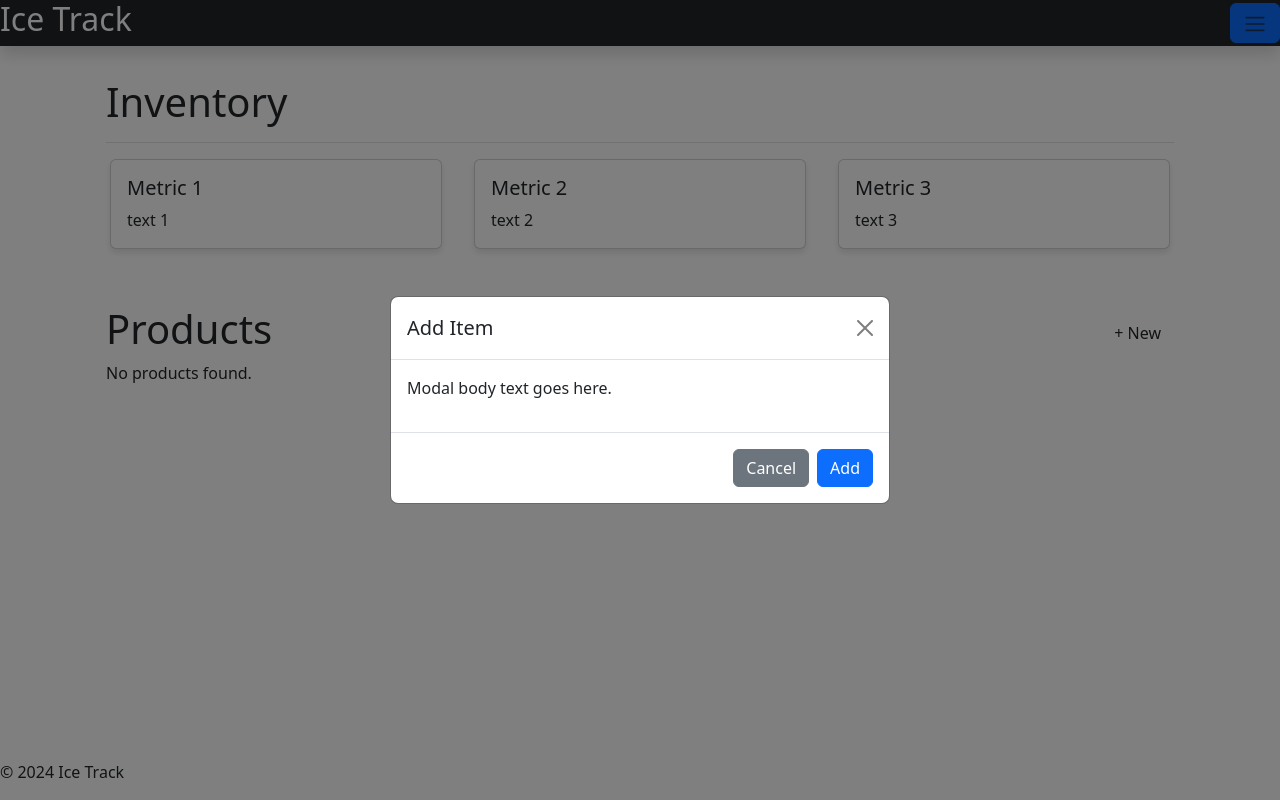
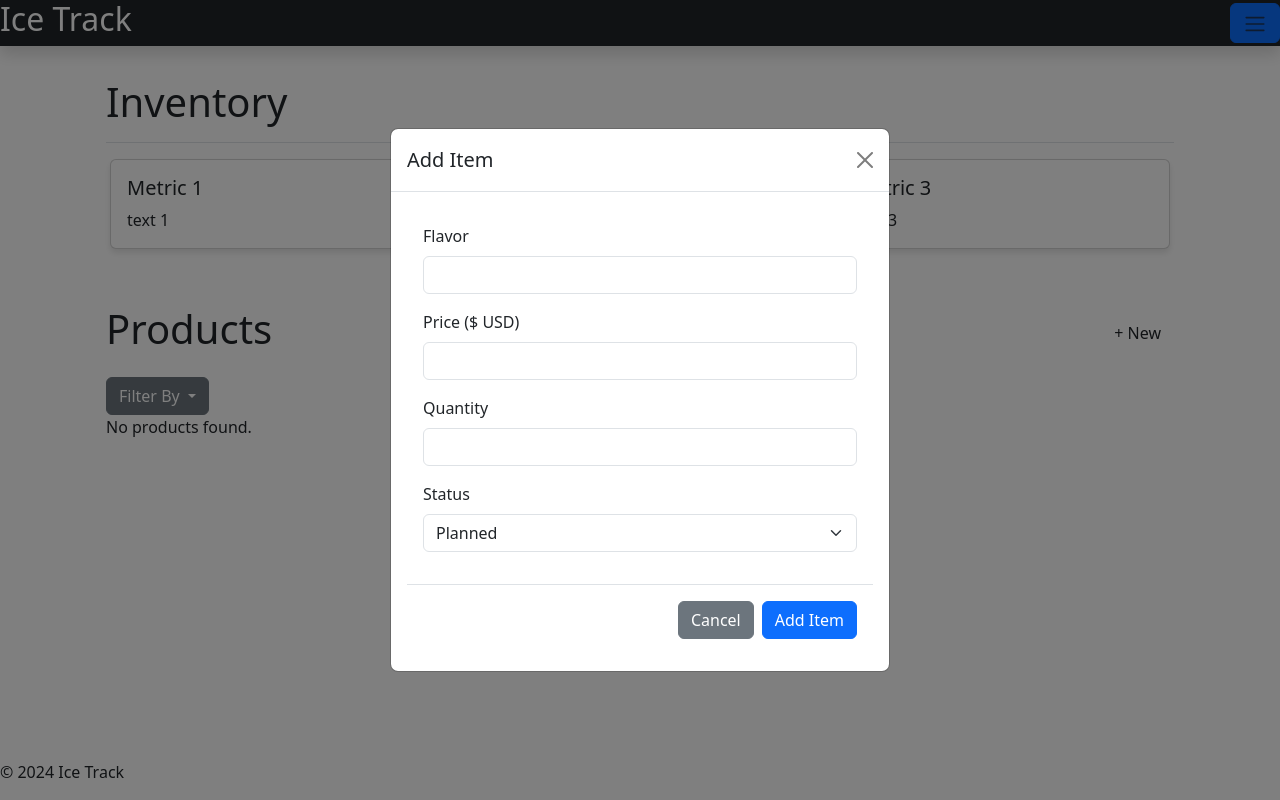
Before and after one commit to joaquin-mendoza8/ice-track, a Flask app: page /inventory in a window 1280 px wide, after a click on "+ New". Run offline with Flask 3, Linux system fonts and the light colour scheme; the visitor is signed in with stand-in values (Sample User, id 1); data that the repository does not hold is empty; parts of the project's set-up code (start-up, migrations or seed data) failed here and were passed over.

Commit message:
Updated product model attributes, inventory add/delete functionality, jinja custom filters

```diff
--- a/app/app.py
+++ b/app/app.py
@@ -3,6 +3,7 @@ from flask_session import Session as flask_session
 from flask_migrate import Migrate
 from flask_login import LoginManager, login_required, login_user, logout_user, current_user
 from config.config import Config, db, session as flask_session
+from app.utils.filters import *
 from app.endpoints.auth import auth
 from app.endpoints.inventory import inventory
 from app.models import User
@@ -15,6 +16,12 @@ app.config.from_object(Config)
 db.init_app(app)
 flask_session.init_app(app)
 migrate = Migrate(app, db)
+
+# register all custom Jinja filters
+filters = globals().copy()
+for name, func in filters.items():
+    if callable(func) and name.startswith('format_'):
+        app.jinja_env.filters[name.split('format_')[1]] = func
 
 # connect blueprints
 # app.register_blueprint(<BLUEPRINT_NAME>)
--- a/app/models.py
+++ b/app/models.py
@@ -29,6 +29,12 @@ class Product(db.Model):
     flavor=db.Column(db.String(150), nullable=False)
     price=db.Column(db.Float, nullable=False)
     quantity=db.Column(db.Integer, nullable=False)
+    status=db.Column(db.String(150), nullable=False, default='planned') # status of the product (planned or actual inventory)
+    created_at=db.Column(db.DateTime, nullable=False, default=func.now()) # when the product was created
+    deleted_at=db.Column(db.DateTime, nullable=True, default=None) # when the product was deleted
+    disposition=db.Column(db.String(150), nullable=True)  # disposition of a removed product (shipped, defective, spoiled, etc.)
+    # unit_size=db.Column(db.String(150), nullable=False) # TODO: figure out how to implement this
+    # order_id=db.Column(db.Integer, db.ForeignKey('order.id'), nullable=True) # TODO: implement after orders are implemented
 
     # print the product
     def __repr__(self):
--- a/app/static/css/inventory.css
+++ b/app/static/css/inventory.css
@@ -22,6 +22,8 @@
     cursor: pointer;
 }
 
-.delete-btn {
-    margin-top: 1rem;
-}
+/* #deleteForm {
+    display: flex;
+    align-items: start;
+    justify-content: left;
+} */
--- a/app/static/js/inventory.js
+++ b/app/static/js/inventory.js
@@ -1,4 +1,6 @@
 function openModal(product_content, productId) {
+
+    console.log(product_content);
 
     // set transaction id to hidden input fields
     const hiddenInput = document.getElementById('product-id');
@@ -21,6 +23,7 @@ function openModal(product_content, productId) {
 
     // set flavor, price, and quantity inputs
     productAttributes.forEach(attribute => {
+
         const inputField = document.getElementById(`product-${attribute}`);
 
         if (inputField.id === 'product-id') {
--- a/app/templates/inventory.html
+++ b/app/templates/inventory.html
@@ -31,25 +31,6 @@
                 {{ macros.metrics_card('Metric 3', 'text 3') }}
             </div>
 
-            <!-- Inventory Update Fields -->
-            <!-- <div class="form-container">
-                <form action="/inventory_update" method="post">
-                    <table>
-                        <tr>
-                            <th>Item</th>
-                            <th>Quantity</th>
-                        </tr>
-                        {% for item in items %}
-                            <tr>
-                                <td>{{ item.name }}</td>
-                                <td><input type="number" name="{{ item.id }}" value="{{ item.quantity }}"></td>
-                            </tr>
-                        {% endfor %}
-                    </table>
-                    <input type="submit" value="Update">
-                </form>
-            </div> -->
-
             <!-- Inventory Add Modal -->
             {% include 'modals/add_modal.html' %}
 
@@ -60,12 +41,32 @@
                     <h1>Products</h1>
                     <button type="button" class="btn modal-btn" data-bs-toggle="modal" data-bs-target="#exampleModal">+ New</button>
                 </div>
+
+                <!-- Dropdown for 'Filter By' functionality -->
+                <div class="dropdown mt-3">
+                    <button class="btn btn-secondary dropdown-toggle" type="button" id="dropdownMenuButton" data-bs-toggle="dropdown" aria-expanded="false">
+                        Filter By
+                    </button>
+                    <ul class="dropdown-menu" aria-labelledby="dropdownMenuButton">
+
+                        {% if products %}
+                            {% for key in products[0].keys() %}
+                                {% if key not in ['id', 'disposition', 'deleted_at'] %}
+                                    <li><a class="dropdown-item" href="/inventory?filter={{ key }}">{{ key | attribute }}</a></li>
+                                {% endif %}
+                            {% endfor %}
+                        {% endif %}
+
+                    </ul>
+                </div>
+
+                <!-- Table for inventory products -->
                 <table class="table table-hover table-borderless">
                     {% if products %}
                     <thead>
                         {% for key in products[0].keys() %}
-                            {% if key not in ['id'] %}
-                                <th scope="col">{{ key.capitalize() }}</th>
+                            {% if key not in ['id', 'disposition', 'deleted_at'] %}
+                                <th scope="col">{{ key | attribute }}</th>
                             {% endif %}
                         {% endfor %}
                     </thead>
@@ -74,8 +75,9 @@
                             {% set outer_index = loop.index - 1 %}
                             <tr onclick="openModal({{ product }}, {{ product['id'] }})" id="row-{{ outer_index }}">
                                 <td>{{ product.flavor }}</td>
-                                <td>{{ product.price }}</td>
+                                <td>{{ product.price | currency}}</td>
                                 <td>{{ product.quantity }}</td>
+                                <td>{{ product.status }}</td>
                             </tr>
                         {% endfor %}
                     </tbody>
--- a/app/templates/modals/add_modal.html
+++ b/app/templates/modals/add_modal.html
@@ -6,11 +6,55 @@
             <button type="button" class="btn-close" data-bs-dismiss="modal" aria-label="Close"></button>
         </div>
         <div class="modal-body">
-            <p>Modal body text goes here.</p>
-        </div>
-        <div class="modal-footer">
-            <button type="button" class="btn btn-secondary" data-bs-dismiss="modal">Cancel</button>
-            <button type="button" class="btn btn-primary">Add</button>
+
+            <!-- Form to allow user to add a new inventory item -->
+            <form action="{{ url_for('inventory.inventory_add_product') }}" method="POST" id="addInventoryForm">
+                <div class="modal-body">
+
+                        <!-- Product Flavor -->
+                        <div class="mb-3">
+                            <label for="product-flavor" class="form-label">Flavor</label>
+                            <input type="text"
+                                   class="form-control"
+                                   id="product-flavor"
+                                   name="product-flavor" required>
+                        </div>
+
+                        <!-- Product Price -->
+                        <div class="mb-3">
+                            <label for="product-price" class="form-label">Price ($ USD)</label>
+                            <input type="number" step="0.01"
+                                   class="form-control"
+                                   id="product-price"
+                                   name="product-price"
+                                   min="0" pattern="^\d+(\.\d{1,2})?$" required>
+                        </div>
+
+                        <!-- Product Quantity -->
+                        <div class="mb-3">
+                            <label for="product-quantity" class="form-label">Quantity</label>
+                            <input type="number"
+                                   class="form-control"
+                                   id="product-quantity"
+                                   name="product-quantity" required>
+                        </div>
+
+                        <!-- Product Status -->
+                        <div class="mb-3">
+                            <label for="product-status" class="form-label">Status</label>
+                            <select class="form-select" id="product-status" name="product-status" required>
+                                <option value="planned" selected>Planned</option>
+                                <option value="actual">Actual</option>
+                            </select>
+                        </div>
+                </div>
+
+
+                <div class="modal-footer">
+                    <button type="button" class="btn btn-secondary" data-bs-dismiss="modal">Cancel</button>
+                    <button type="submit" class="btn btn-primary">Add Item</button>
+                </div>
+            </form>
         </div>
         </div>
     </div>
--- a/app/templates/modals/product_modal.html
+++ b/app/templates/modals/product_modal.html
@@ -24,39 +24,48 @@
                             <input type="text"
                                    class="form-control product-flavor-input"
                                    id="product-flavor"
-                                   name="product-flavor">
+                                   name="product-flavor" required>
                         </div>
                         <div class="form-group">
-                            <label for="product-price">Price</label>
+                            <label for="product-price">Price ($ USD)</label>
                             <input type="number" step="0.01"
                                    class="form-control product-price-input"
                                    id="product-price"
                                    name="product-price"
-                                   min="0" pattern="^\d+(\.\d{1,2})?$">
+                                   min="0" pattern="^\d+(\.\d{1,2})?$" required>
                         </div>
                         <div class="form-group">
                             <label for="product-quantity">Quantity</label>
                             <input type="number"
                                    class="form-control product-quantity-input"
                                    id="product-quantity"
-                                   name="product-quantity">
+                                   name="product-quantity" required>
                         </div>
-                    </form>
-
-                    <form id="deleteForm" method="POST" action="/inventory_delete">
-                        <input type="hidden" name="product-id-delete" id="product-id-delete">
-                        <!-- Button to delete product from inventory -->
-                        <button type="submit" class="btn btn-danger delete-btn" href="/inventory_delete">Delete Product</button>
                     </form>
                 </div>
             </div>
 
             <!-- Modal Footer Buttons -->
-            <div class="modal-footer">
-                <button type="button" class="btn" data-dismiss="modal" onclick="closeModal()">Close</button>
+            <div class="modal-footer d-flex justify-content-between align-items-center">
 
-                <!-- Button to submit form -->
-                <button type="button" class="btn btn-primary" onclick="document.querySelector('#updateForm').submit();">Save Changes</button>
+                <!-- Form to trigger server call without needing JS -->
+                <form id="deleteForm" method="POST" action="/inventory_delete" class="d-flex align-items-center">
+
+                    <!-- Hidden input holding product id for server call -->
+                    <input type="hidden" name="product-id-delete" id="product-id-delete">
+
+                    <!-- Button to delete product from inventory -->
+                    <button type="button" class="btn btn-danger">Delete</button>
+                </form>
+
+                <!-- Push buttons to right side of footer -->
+                <div class="ml-auto">
+                    <!-- Button to close modal -->
+                    <button type="button" class="btn" data-dismiss="modal" onclick="closeModal()">Close</button>
+
+                    <!-- Button to submit form -->
+                    <button type="button" class="btn btn-primary" onclick="document.querySelector('#updateForm').submit();">Save Changes</button>
+                </div>
             </div>
         </div>
     </div>
--- a/app/utils/data.py
+++ b/app/utils/data.py
@@ -3,6 +3,8 @@ def parse_product_data(products):
     """Converts a SQLAlchemy list of objects to a dictionary."""
 
     return [
-        {"id": product.id, "flavor": product.flavor, "price": product.price, "quantity": product.quantity}
+        {"id": product.id, "flavor": product.flavor,
+         "price": product.price, "quantity": product.quantity,
+         "status": product.status, "created_at": product.created_at}
         for product in products
     ]
```
Also changed, not shown: app/endpoints/inventory.py (+38 -7 lines), app/utils/filters.py (added, +14 -0 lines), migrations/versions/0009f59d1bf3_missing_product_attributes.py (added, +38 -0 lines).
